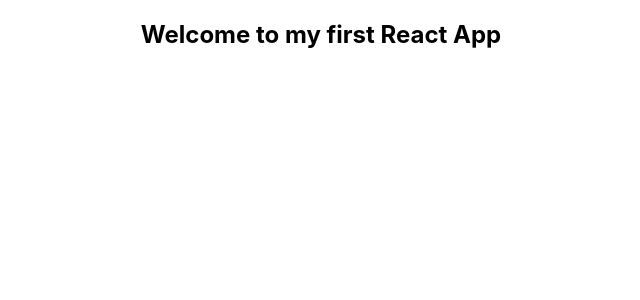
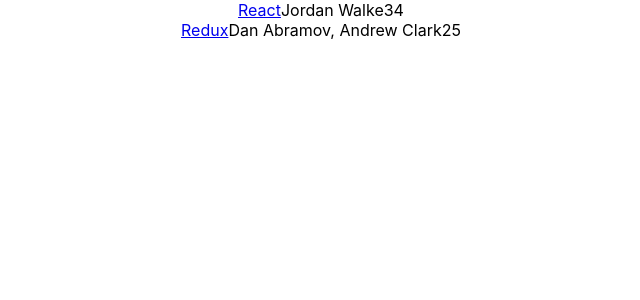
Before and after one commit to chrislazo22/react-playground, a React (Create React App) app: page / in a window 1280 px wide. Shown: the top 300 px of the page, without its empty margins (319-959 px from the left). Built offline with nearby package versions, Linux system fonts and the light colour scheme.

Commit message:
Add object to index page

```diff
--- a/src/App.js
+++ b/src/App.js
@@ -1,14 +1,40 @@
 import React from 'react';
 import './App.css';
 
+const list = [
+  {
+    title: 'React',
+    url: 'https://reactjs.org/',
+    author: 'Jordan Walke',
+    num_comments: 3,
+    points: 4,
+    objectID: 0,
+	},
+	{
+    title: 'Redux',
+    url: 'https://redux.js.org/',
+    author: 'Dan Abramov, Andrew Clark',
+    num_comments: 2,
+    points: 5,
+    objectID: 1,
+	},
+ ];
+
 function App() {
-  var hellowWorld = 'Welcome to my first React App'
-
   return (
     <div className="App">
-      <h2>{hellowWorld}</h2>
+      {list.map(item =>
+        <div key={item.objectID}>
+          <span>
+            <a href={item.title}>{item.title}</a>
+          </span>
+          <span>{item.author}</span>
+          <span>{item.num_comments}</span>
+          <span>{item.points}</span>
+        </div>
+      )}
     </div>
-  );
+  )
 }
 
 export default App;
```
